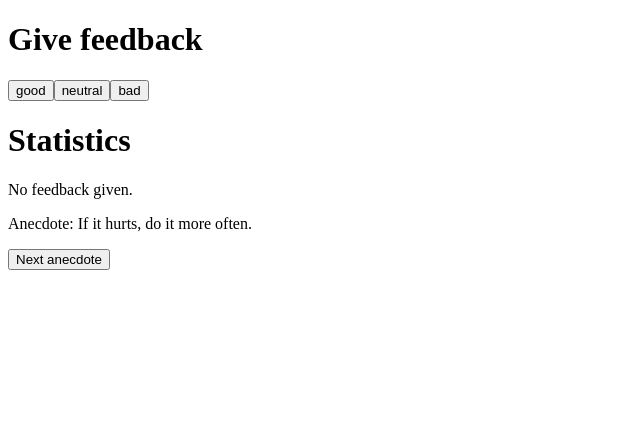
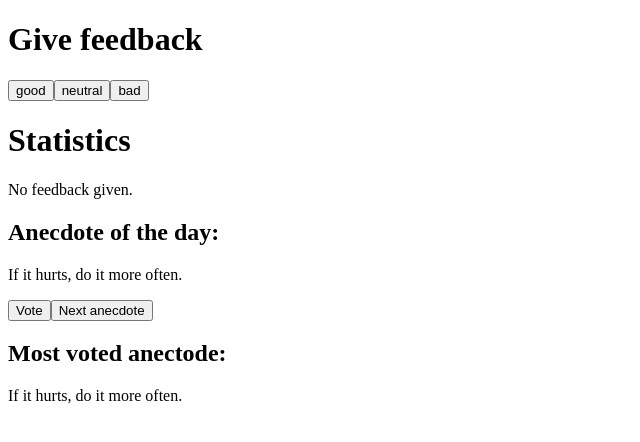
Before and after one commit to ylinenha/mooc_fso, a React (Vite) app in the folder osa1/unicafe/unicafe/: page / in a window 1280 px wide. Shown: the top 442 px of the page, without its empty margins (0-640 px from the left). Built offline with nearby package versions, Linux system fonts and the light colour scheme.

Commit message:
1:14: Add voting logic and visualize most voted anecdote.

```diff
--- a/osa1/unicafe/unicafe/src/App.jsx
+++ b/osa1/unicafe/unicafe/src/App.jsx
@@ -100,6 +100,19 @@ const App = () => {
 
   const getRandomAnecdote = () => setSelected(getRandomInt(anecdotes.length));
 
+  const [votes, setVotes] = useState(Array(anecdotes.length).fill(0));
+
+  const addVote = () => {
+    console.log(votes);
+    const copy_votes = [...votes];
+    copy_votes[selected] += 1;
+    setVotes(copy_votes);
+  };
+
+  const returnMostVoted = () => {
+    return votes.indexOf(Math.max(...votes));
+  };
+
   return (
     <div>
       <div>
@@ -114,8 +127,14 @@ const App = () => {
       </div>
       <div>
         {" "}
-        <p>Anecdote: {anecdotes[selected]}</p>
-        <button onClick={() => getRandomAnecdote()}>Next anecdote</button>
+        <h2>Anecdote of the day:</h2>
+        <p>{anecdotes[selected]}</p>
+        <div>
+          <button onClick={() => addVote(selected)}>Vote</button>
+          <button onClick={() => getRandomAnecdote()}>Next anecdote</button>
+        </div>
+        <h2>Most voted anectode:</h2>
+        <p>{anecdotes[returnMostVoted()]}</p>
       </div>
     </div>
   );
```
